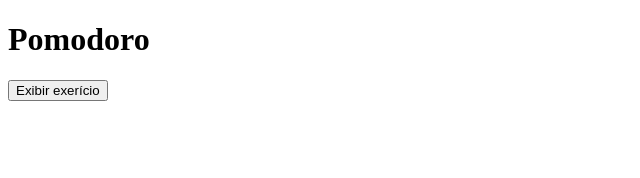
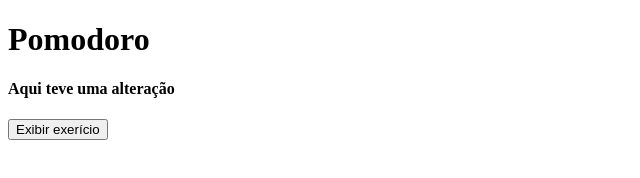
Before and after one commit to Bruno-Costa-fig/codigos-tira-duvidas, a plain HTML site: page index.html in a window 1280 px wide. Shown: the whole page, without its empty margins (0-640 px from the left). Drawn offline with Linux system fonts and the light colour scheme; no server answers.

Commit message:
alteração

```diff
--- a/index.html
+++ b/index.html
@@ -7,6 +7,7 @@
 </head>
 <body>
   <h1>Pomodoro</h1>
+  <h4>Aqui teve uma alteração</h4>
   <h2 id="name_exercicio"></h2>
   <h3 id="dificuldade_exercicio"></h3>
   <p id="descricao_exercicio"></p>
```
